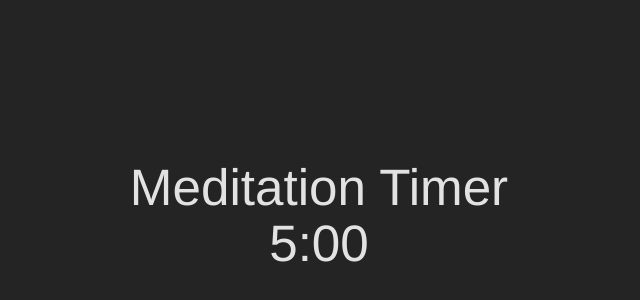
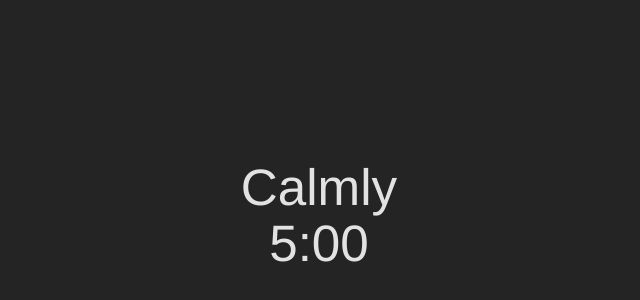
Before and after one commit to garrickhenne/meditation-timer-web, a React (Vite) app in the folder client/: page / in a window 1280 px wide. Shown: the part 172-472 px from the top of the page, without its empty margins (321-961 px from the left). Built offline with nearby package versions, Linux system fonts and the light colour scheme.

Commit message:
Change brand to calmly (may or may not be commiting for github trees)

```diff
--- a/client/src/views/Home.jsx
+++ b/client/src/views/Home.jsx
@@ -4,7 +4,7 @@ const Home = () => {
 
   return (
     <div>
-      <h1>Meditation Timer</h1>
+      <h1>Calmly</h1>
       <MeditationControl />
     </div>
   );
```
